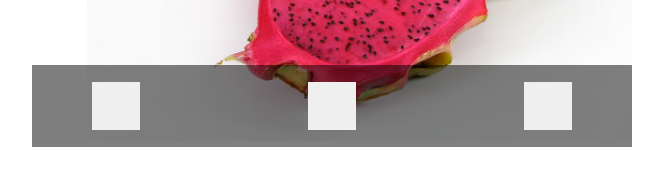
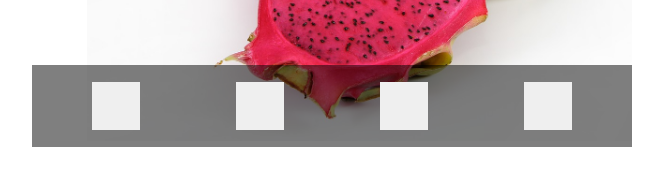
Before and after one commit to rahulshah7/framify-image-carousel, a plain HTML site: page index.html in a window 1280 px wide. Shown: the part 309-494 px from the top of the page, without its empty margins (308-971 px from the left). Drawn offline with Linux system fonts and the light colour scheme.

Commit message:
Separate play and pause button

```diff
--- a/index.html
+++ b/index.html
@@ -11,7 +11,8 @@
     <div class="framify-container" data-scroll-speed="15">
       <div class="framify-buttons">
         <button class="framify-button-previous"></button>
-        <button class="framify-button-play-pause"></button>
+        <button class="framify-button-play"></button>
+        <button class="framify-button-pause"></button>
         <button class="framify-button-next"></button>
       </div>
       <div class="framify-elements-wrapper">
```
